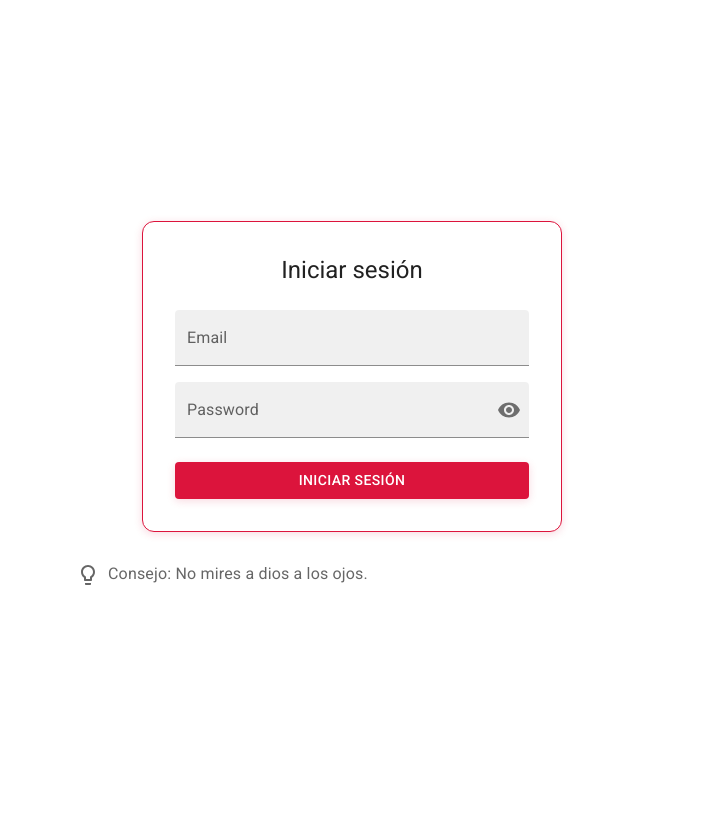
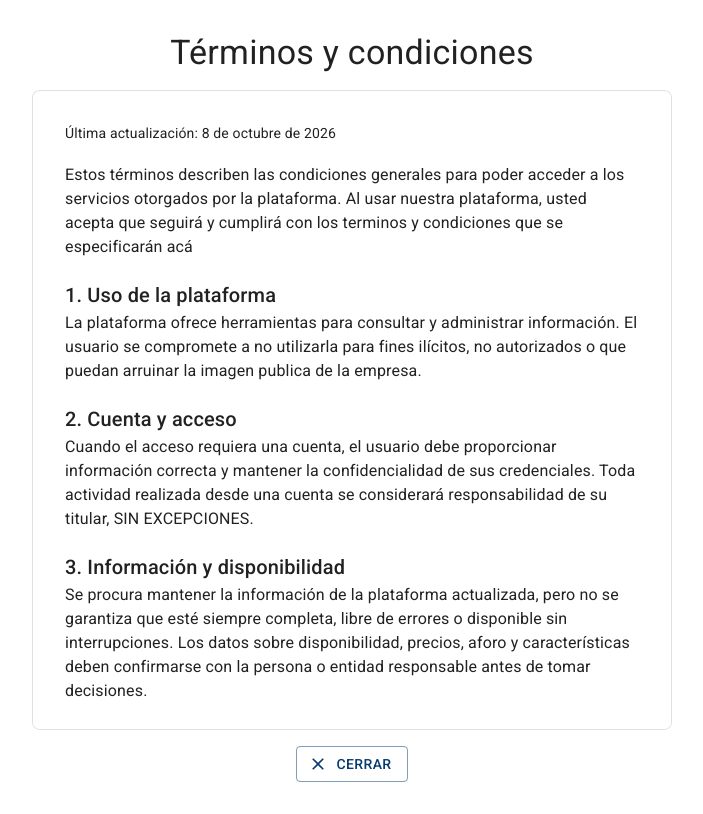
Before and after one commit to khalel2401/Michelangelo, a React (Vite) app in the folder Frontend/: page /legal in a window 1280 px wide. Before the commit this address led to /. Shown: the whole page, without its empty margins (288-991 px from the left). Built offline with nearby package versions, Linux system fonts and the light colour scheme; no server answers.

Commit message:
feat(frontend): añadida pagina de Terminos y condiciones (NO ACCESIBLE ACTUALMENTE)

```diff
--- a/Frontend/src/App.jsx
+++ b/Frontend/src/App.jsx
@@ -9,6 +9,7 @@ import { Navigate, Route, Routes } from 'react-router-dom';
 import Locales from './pages/Locales.jsx';
 import Inventario from './pages/Inventario.jsx';
 import MiniDrawer from './components/mainDrawer.jsx';
+import Legal from './pages/TerminosCondiciones.jsx';
 
 
 export default function App() {
@@ -31,6 +32,7 @@ export default function App() {
       <Route path="/locales" element={isLoggedIn ? <Locales /> : <Navigate to="/" replace />} />
       <Route path="/Inventario" element={isLoggedIn ? <Inventario /> : <Navigate to="/" replace />} />
       <Route path="*" element={<Navigate to="/" replace />} />
+      <Route path="/legal" element={<Legal />} />
     </Routes>
   );
 
--- /dev/null
+++ b/Frontend/src/pages/TerminosCondiciones.jsx
@@ -0,0 +1,155 @@
+import Container from '@mui/material/Container';
+import Typography from '@mui/material/Typography';
+import Box from '@mui/material/Box';
+import Paper from '@mui/material/Paper';
+import Button from '@mui/material/Button';
+import CloseIcon from '@mui/icons-material/Close';
+import { useNavigate } from 'react-router-dom';
+
+export default function TerminosCondiciones(){
+    const navigate = useNavigate();
+
+    return (
+        <Container maxWidth="md" sx={{ py: 4, display: 'grid', justifyItems: 'center', gap: 2 }}>
+            <Typography variant="h4" component="h1" textAlign="center">
+                Términos y condiciones
+            </Typography>
+            <Paper
+                variant="outlined"
+                sx={{
+                    width: 'min(100%, 680px, calc(100dvh - 160px))',
+                    aspectRatio: '1 / 1',
+                    maxHeight: 'min(680px, calc(100dvh - 160px))',
+                    overflowY: 'auto',
+                    p: { xs: 2.5, sm: 4 },
+                    borderColor: 'divider',
+                    borderRadius: 2,
+                    overscrollBehavior: 'contain',
+                }}
+            >
+                <Box sx={{ display: 'grid', gap: 2.5 }}>
+                    <Typography color="text.secondary" variant="body2">
+                        Última actualización: 8 de octubre de 2026
+                    </Typography>
+
+                    <Typography variant="body1">
+                        Estos términos describen las condiciones generales para poder acceder a los
+                        servicios otorgados por la plataforma. Al usar nuestra plataforma, usted acepta
+                        que seguirá y cumplirá con los terminos y condiciones que se especificarán acá
+                    </Typography>
+
+                    <Box>
+                        <Typography variant="h6" component="h2">1. Uso de la plataforma</Typography>
+                        <Typography>
+                            La plataforma ofrece herramientas para consultar y administrar información.
+                            El usuario se compromete a no utilizarla para fines ilícitos, no autorizados
+                            o que puedan arruinar la imagen publica de la empresa.
+                        </Typography>
+                    </Box>
+
+                    <Box>
+                        <Typography variant="h6" component="h2">2. Cuenta y acceso</Typography>
+                        <Typography>
+                            Cuando el acceso requiera una cuenta, el usuario debe proporcionar información
+                            correcta y mantener la confidencialidad de sus credenciales. Toda actividad
+                            realizada desde una cuenta se considerará responsabilidad de su titular, SIN
+                            EXCEPCIONES.
+                        </Typography>
+                    </Box>
+
+                    <Box>
+                        <Typography variant="h6" component="h2">3. Información y disponibilidad</Typography>
+                        <Typography>
+                            Se procura mantener la información de la plataforma actualizada, pero no se
+                            garantiza que esté siempre completa, libre de errores o disponible sin
+                            interrupciones. Los datos sobre disponibilidad, precios, aforo y características
+                            deben confirmarse con la persona o entidad responsable antes de tomar decisiones.
+                        </Typography>
+                    </Box>
+
+                    <Box>
+                        <Typography variant="h6" component="h2">4. Reservas y servicios</Typography>
+                        <Typography>
+                            La visualización de un local, evento o servicio no constituye por sí sola una
+                            reserva ni garantiza su contratación. Las condiciones específicas, incluidos
+                            precios, pagos, cancelaciones y responsabilidades, deben acordarse directamente
+                            con el proveedor correspondiente.
+                        </Typography>
+                    </Box>
+
+                    <Box>
+                        <Typography variant="h6" component="h2">5. Datos y privacidad</Typography>
+                        <Typography>
+                            Sus datos pueden entregados a externos, estos no contendran su información de ingreso,
+                            pero si su información y registro de eventos realizados con la empresa.
+                        </Typography>
+                    </Box>
+
+                    <Box>
+                        <Typography variant="h6" component="h2">6. Propiedad y contenido</Typography>
+                        <Typography>
+                            Los nombres, marcas, diseños y materiales de la plataforma pertenecen a sus
+                            respectivos titulares. El contenido incorporado por los usuarios debe ser
+                            legítimo y contar con las autorizaciones necesarias para su uso.
+                        </Typography>
+                    </Box>
+
+                    <Box>
+                        <Typography variant="h6" component="h2">7. Cambios y contacto</Typography>
+                        <Typography>
+                            NES eventos se reserva el derecho para modificar, suspender o alterar estos términos en
+                            cualquier momento y a su entera discreción, sin necesidad de notificación previa. El uso
+                            continuo del servicio tras la publicación de los cambios constituirá la aceptación tácita
+                            e incondicional de los nuevos términos por parte del usuario.
+                        </Typography>
+                    </Box>
+
+                    <Box>
+                        <Typography variant='h6' component="h2">8. Derechos Espirituales</Typography>
+                        <Typography>
+                            NES eventos se reserva el derecho para el uso/sacrificio de su alma humana en
+                            cualquier momento, para la realización de rituales misticos a entidades mas allá
+                            de su comprensión.
+                        </Typography>
+                    </Box>
+
+                    <Box>
+                        <Typography variant='h6' component="h2">9. Arbitraje</Typography>
+                        <Typography>
+                            Ante cualquier controversia o reclamación que surja de o esté relacionada con
+                            los terminos y condiciones de NES eventos, o su incumplimiento, se resolverá
+                            mediante arbitraje administrado por nuestro equipo legal. Las partes renuncian
+                            expresamente a su derecho a acudir a tribunales ordinarios de justicia.
+                        </Typography>
+                    </Box>
+
+                    <Box>
+                        <Typography variant='h6' component="h2">10. Clausura de Cuenta Discrecional</Typography>
+                        <Typography>
+                            NES eventos podrá rescindir, suspender o bloquear el acceso del usuario al servicio de
+                            forma inmediata, sin previo aviso y su absoluta discreción, por cualquier motivo o sin
+                            motivo alguno. NES eventos no tendrá la obligación de reembolsar los saldos pendientes
+                            ni será responsable por pérdida de datos o contenidos del usuario.
+                        </Typography>
+                    </Box>
+
+                    <Box>
+                        <Typography variant='h6' component="h2">11. Indemnización Inversa</Typography>
+                        <Typography>
+                            El usuario se compromete a indemnizar, defender y mantener indemne a NES eventos y sus
+                            directivos frente a cualquier reclamación, daño, perdida o gasto (incluidos los honorarios
+                            razonables de abogados) que surjan de su uso del servicio o de la violación de estos términos.
+                        </Typography>
+                    </Box>
+                </Box>
+            </Paper>
+            <Button
+                variant="outlined"
+                startIcon={<CloseIcon />}
+                onClick={() => navigate(-1)}
+            >
+                Cerrar
+            </Button>
+        </Container>
+    );
+}
```
